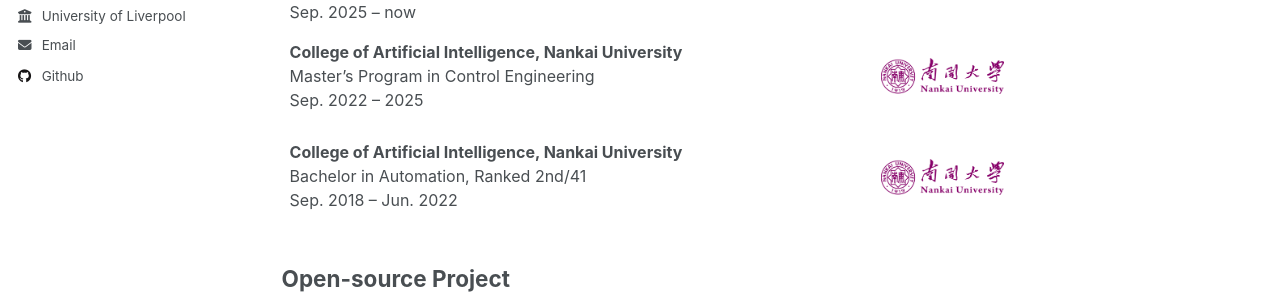
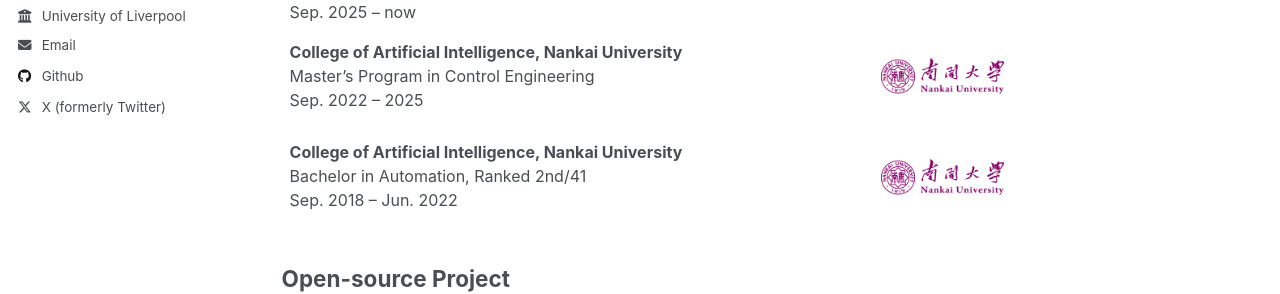
Before and after one commit to Arthuryingjin/Arthuryingjin.github.io, a Jekyll site: the page built from _pages/about.md, in a window 1280 px wide. Shown: the part 450-744 px from the top of the page. Built offline with Jekyll 4.4.1, drawn with Linux system fonts in a browser that asks for light colours; comment, search, counter and statistics services are not loaded; part of the change alters nothing that is shown.

Commit message:
Update _config.yml

```diff
--- a/_config.yml
+++ b/_config.yml
@@ -66,7 +66,7 @@ author:
   steam            : # Username
   telegram         : # URL
   tumblr           : # Username
-  twitter          : # Username for X / Twitter
+  twitter          : "ArthuryingJin"
   vine             : # Username
   weibo            : # Username
   wikipedia        : # Username
```
